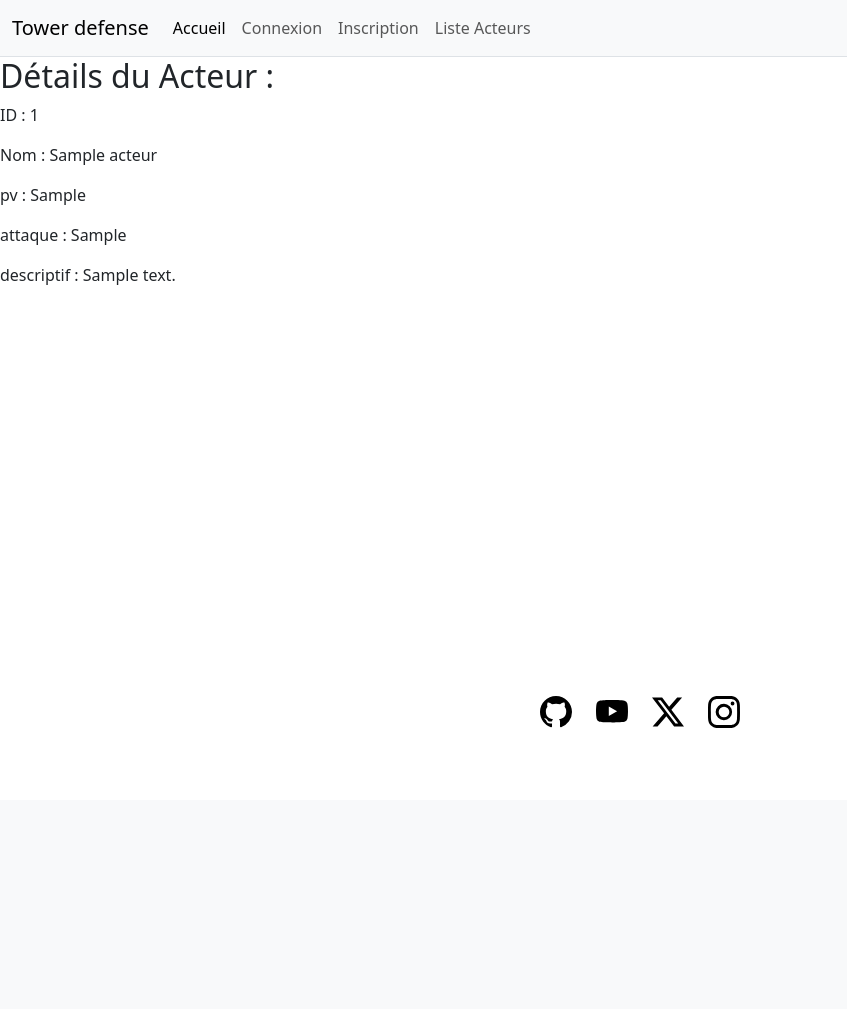
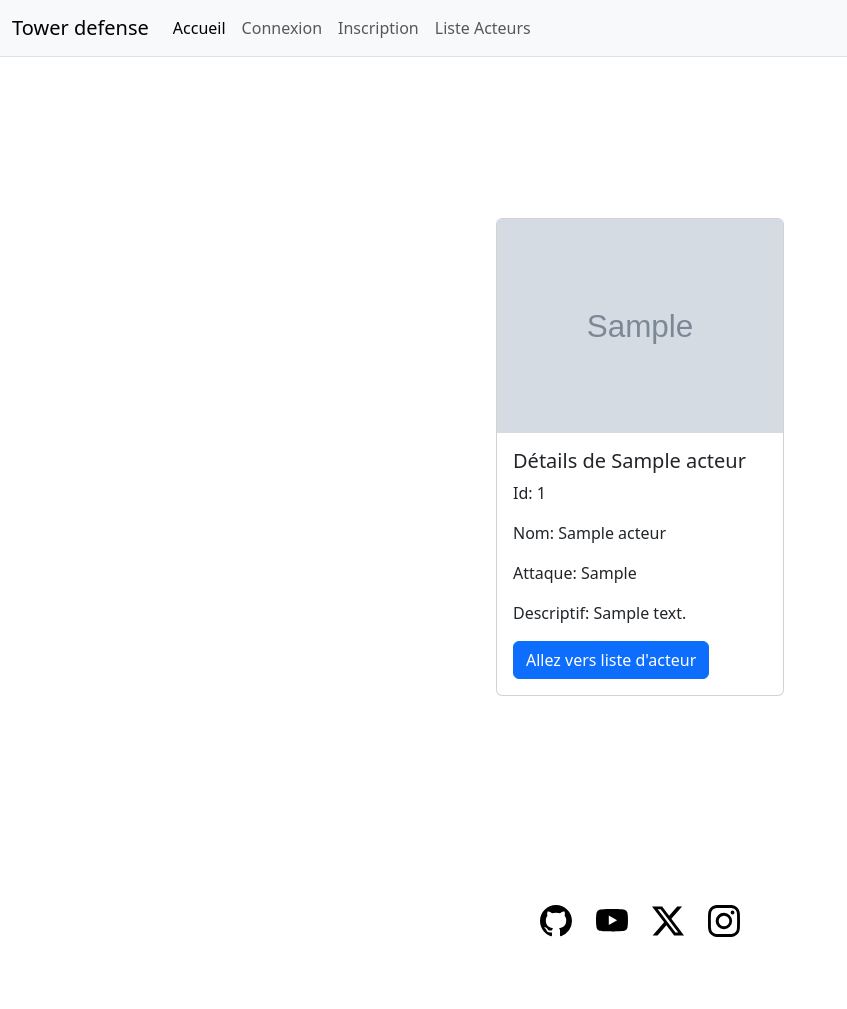
Before and after one commit to DUT-Info-Montreuil/SAE_WEB_Luc_Juba_Said_Antoine, a PHP site: page /index.php?module=mod_acteur&action=details&id=1 in a window 1280 px wide. Shown: the whole page, without its empty margins (0-847 px from the left). Before the commit the page ends 728 px from the top, so only its background shows below. Run offline with PHP 8.4, Linux system fonts and the light colour scheme; tables that the repository leaves empty or names only in its code hold one stand-in row (values such as "Sample post"); grey boxes marked "Sample" are stand-in pictures.

Commit message:
affichage les images au milieu et milieu d'écran

```diff
--- a/modules/mod_acteur/cont_acteur.php
+++ b/modules/mod_acteur/cont_acteur.php
@@ -13,6 +13,16 @@ class ContActeur {
         $liste = $this->modele_acteur->getListe();
         $this->vue_acteur->affiche_liste($liste);
     }
+    public function details(){
+        if(isset($_GET['id'])){
+            $res = $this->modele_acteur->detail($_GET['id']);
+            $this->vue_acteur->affiche_details_acteur($res);
+        }else{
+            echo "id n'exite pas ";
+        }
+
+
+    }
 
 
 
--- a/modules/mod_acteur/mod_acteur.php
+++ b/modules/mod_acteur/mod_acteur.php
@@ -14,14 +14,8 @@ class ModActeur{
             case 'liste':
                 $this->conts_acteur->liste();
                 break;
-            case 'details':
-                    if (isset($_GET['id'])) {
-                        $id_acteur = $_GET['id'];
-                        $details_acteur = $this->modele_acteur->detail($id_acteur);
-                        $this->vue_acteur->affiche_details_joueur($details_acteur);
-                    } else {
-                        echo "ID du joueur n'est pas passé dans pramettre.";
-                    }
+             case 'details':
+                    $this->conts_acteur->details();
                 break;
             default:
                     echo " <br>Rien n'est passé dans variable action";
--- a/modules/mod_acteur/modele_acteur.php
+++ b/modules/mod_acteur/modele_acteur.php
@@ -16,8 +16,8 @@ class ModeleActeur extends Connexion{
     public function detail($id){
         $stmt = self::$bdd->prepare('SELECT * FROM Acteurs WHERE id_acteurs = :id');
         $stmt->execute(array('id' => $id));
-        $tabresault=$stmt->fetch();
-        return $tabresault;
+        $tableresultat=$stmt->fetch();
+        return $tableresultat;
 
     }
 
--- a/modules/mod_acteur/vue_acteur.php
+++ b/modules/mod_acteur/vue_acteur.php
@@ -5,46 +5,83 @@ class VueActeur extends vueGenerique{
     {
         parent::__construct();
     }
-
     public function affiche_liste($elements) {
         if (empty($elements)) {
             echo "<p>Aucun élément à afficher</p>";
         } else {
-            echo '<div class="row">'; // Début de la rangée Bootstrap
-
-            foreach ($elements as $element) {
+            echo '<div class="row">'; // Utilisation de la classe 'row' pour aligner les images en ligne
+        foreach ($elements as $element) {
                 $imageUrl = htmlspecialchars($element['image']);
                 $elementId = htmlspecialchars($element['id_acteurs']);
-
-                // Affiche l'image dans une colonne Bootstrap
-                echo '<div class="col">';
-                echo '<a href="index.php?module=mod_acteur&action=details&id=' . $elementId . '">';
-                echo '<img src="' . $imageUrl . '" alt="Image de l\'élément" class="img-fluid">'; // 'img-fluid' pour rendre l'image responsive
-                echo '</a>';
-                echo '</div>';
+                ?>
+                <div class="col-md-4 col-lg-3 col-sm-6"> <!-- Ajustez les classes de grille selon le besoin -->
+                    <a href="index.php?module=mod_acteur&action=details&id=<?php echo $elementId; ?>">
+                        <img src="<?php echo $imageUrl; ?>" alt="Image de l'élément" class="img-fluid" style="width:100%; height:auto; margin-bottom: 20px;"> <!-- 'img-fluid' pour rendre l'image responsive -->
+                    </a>
+                </div>
+                <?php
             }
-
             echo '</div>';
         }
     }
 
 
+    public function affiche($acteur){
+        ?>
+        <div class="modal" tabindex="-1">
+            <div class="modal-dialog">
+            <div class="modal-content">
+            <div class="modal-header">
+            <h5 class="modal-title">Modal title</h5>
+            <button type="button" class="btn-close" data-bs-dismiss="modal" aria-label="Close"></button>
+        </div>
+      <div class="modal-body">
+        <p><?php echo $acteur['nom'];?></p>
+      </div>
+      <div class="modal-footer">
+        <button type="button" class="btn btn-secondary" data-bs-dismiss="modal">Fermer</button>
+      </div>
+    </div>
+  </div>
+</div>
+        <?php
+}
 
 
-    public function affiche_details_joueur($acteur)
-    {
-        echo "<h2>Détails du Acteur :</h2>";
-        if (empty($acteur)) {
-            echo "<p>Aucun détail à afficher</p>";
-        } else {
-            echo "<p>ID : " . $acteur['id_acteurs'] . "</p>";
-            echo "<p>Nom : " . $acteur['nom'] . "</p>";
-            echo "<p>pv : " . $acteur['pv'] . "</p>";
-            echo "<p>attaque : " . $acteur['attaque'] . "</p>";
-            echo "<p>descriptif : " . $acteur['descriptif'] . "</p>";
-            //echo "<p>Logo : <img src='" . $acteur['image'] . "' alt='Logo de " . $acteur['image'] . "' style='max-width:100px;max-height:100px;'></p>";
-        }
-    }
+
+
+public function affiche_details_acteur($acteur)
+{
+    ?>
+    <div style="display: flex; justify-content: center; align-items: center; height: 100vh;">
+        <div class="card" style="width: 18rem;">
+            <img src="<?php echo htmlspecialchars($acteur['image']); ?>" class="card-img-top" alt="">
+            <div class="card-body">
+                <h5 class="card-title">Détails de <?php echo htmlspecialchars($acteur['nom']); ?></h5>
+                <p class="card-text">Id: <?php echo htmlspecialchars($acteur['id_acteurs']); ?></p>
+                <p class="card-text">Nom: <?php echo htmlspecialchars($acteur['nom']); ?></p>
+                <p class="card-text">Attaque: <?php echo htmlspecialchars($acteur['attaque']); ?></p>
+                <p class="card-text">Descriptif: <?php echo htmlspecialchars($acteur['descriptif']); ?></p>
+                <a href="index.php?module=mod_acteur&action=liste" class="btn btn-primary">Allez vers liste d'acteur</a>
+            </div>
+        </div>
+    </div>
+    <?php
+}
+
+
+public function affichage_searche_bar(){
+
+}
+
+
+
+
+
+
+
+
+
 
 }
 ?>
```
